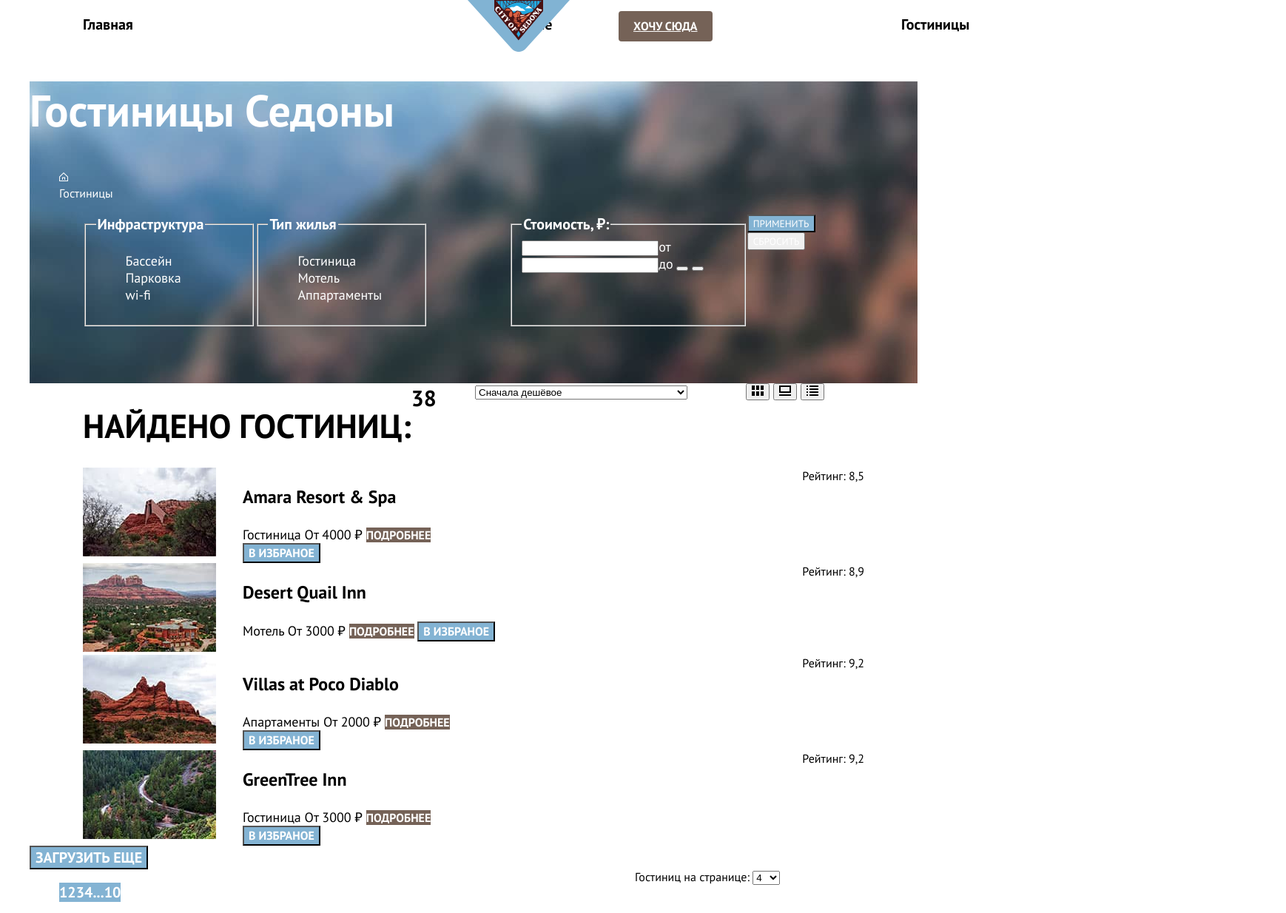
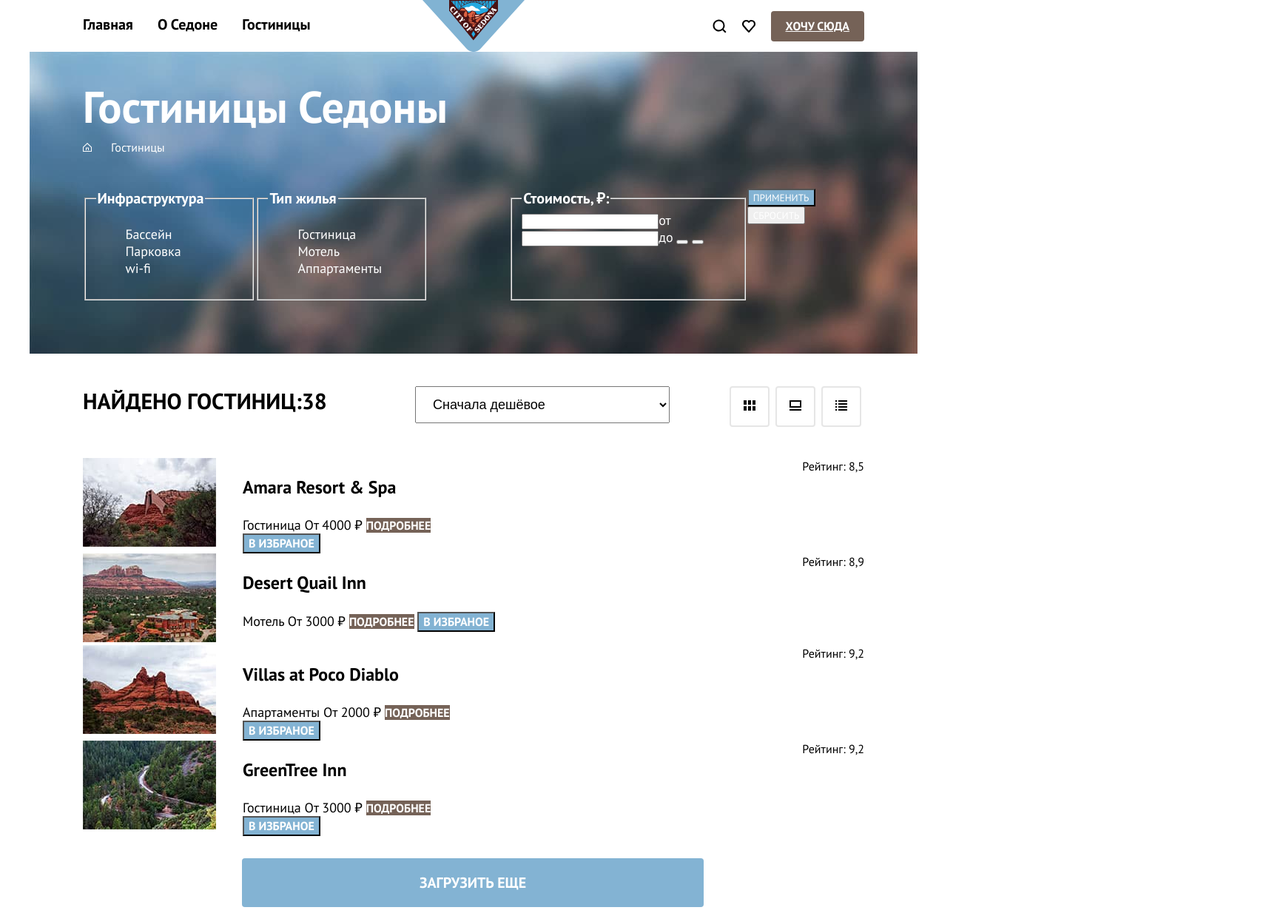
Before and after one commit to evgeniagotskina/1335597-sedona-32, a plain HTML site: page catalog.html in a window 1280 px wide. Shown: the top 1234 px of the page at 74% size, 1738 px wide, since content can reach past the window. Drawn offline with Linux system fonts and the light colour scheme.

Commit message:
микросетка всех страниц на флексах

```diff
--- a/catalog.html
+++ b/catalog.html
@@ -12,28 +12,28 @@
         <nav class="navigation">
             <ul class="navigation-list">
                 <li class="navigation-item">
-                    <a class="navigation-list" href="#">Главная</a>
+                    <a class="navigation-link" href="#">Главная</a>
                 </li>
                 <li class="navigation-item">
-                    <a class="navigation-list" href="#">О Седоне</a>
+                    <a class="navigation-link" href="#">О Седоне</a>
                 </li>
                 <li class="navigation-item">
-                    <a class="navigation-list" href="#">Гостиницы</a>
+                    <a class="navigation-link" href="#">Гостиницы</a>
                 </li>
             </ul>
 
             <a class="page-logo"><img src="/img/sedona-logo.svg" width="138px" height="70" alt="логотип сайта"> </a>
 
-            <section class="navigation-list navigation-user">
-                <a class="navigation-item user-item" href="#">
+            <section class=" navigation-user">
+                <a class="navigation-user-item" href="#">
 
                     <span class="visually-hidden">Поиск по сайту</span>
                 </a>
-                <a class="navigation-item user-item" href="#">
+                <a class="navigation-user-item" href="#">
 
                     <span class="visually-hidden">Избраное</span>
                 </a>
-                <a class="navigation-item navigation-button" href="#">Хочу сюда</a>
+                <a class="navigation-user-item navigation-button" href="#">Хочу сюда</a>
             </section>
         </nav>
 
@@ -271,9 +271,9 @@
 
     </main>
     <footer class="page-footer">
-        <section class="mailing">
-            <h2 class="mailing-title">Подпишитесь на рассылку</h2>
-            <p class="mailing-description">Только полезная информация и никакого спама, честное бойскаутское!</p>
+        <section class="mailing mailing-catalog">
+            <h2 class="mailing-title mailing-title-catalog">Подпишитесь на рассылку</h2>
+            <p class="mailing-description mailing-description-catalog">Только полезная информация и никакого спама, честное бойскаутское!</p>
             <form class="mailing-form" method="POST" action="#">
                 <label class="visually-hidden" for="mailing-input">ваша почта</label>
                 <input type="text" name="email" id="mailing-input" placeholder="Ваш email">
--- a/styles/styles.css
+++ b/styles/styles.css
@@ -19,7 +19,7 @@
     }
 
     body {
-        margin: 0;
+        margin: 0 auto;
         display: flex;
         flex-direction: column;
         min-height: 100%;
@@ -71,8 +71,8 @@
     /* Navigation */
 
     .navigation {
-        display: flex;
-        justify-content: space-between;
+        display: grid;
+        grid-template-columns: 1fr 138px 1fr;
         width: 1200px;
         margin: 0 auto;
         padding-right: 72px;
@@ -84,16 +84,22 @@
         display: flex;
         flex-direction: row;
         justify-content: start;
+        flex-wrap: wrap;
         color: inherit;
         text-decoration: none;
         list-style: none;
         margin: 0;
         padding: 0;
-        width: 520px;
+    }
+
+    .navigation-link {
+        text-decoration: none;
+        color: black;
     }
 
     .navigation-user {
         display: flex;
+        flex-wrap: wrap;
         max-width: 520px;
         margin-left: auto;
         align-items: center;
@@ -322,6 +328,7 @@
         width: 1200px;
         display: flex;
         justify-content: space-between;
+        box-sizing: border-box;
     }
 
     .mailing {
@@ -336,6 +343,11 @@
         padding-top: 1px;
     }
 
+    .mailing-catalog {
+        background-color: #FFFFFF;
+        background-image: none;
+    }
+
     .mailing-title {
         font-weight: bold;
         font-size: 30px;
@@ -345,6 +357,10 @@
         margin-bottom: 30px;
     }
 
+    .mailing-title-catalog {
+        color: black;
+    }
+
     .mailing-description {
         margin: 0;
         font-weight: normal;
@@ -352,6 +368,10 @@
         line-height: 26px;
         margin-top: 15px;
         margin-bottom: 60px;
+    }
+
+    .mailing-description-catalog {
+        color: #000;
     }
 
     .mailing-form {
@@ -410,7 +430,11 @@
 
     .contacts-copyright {
         width: 200px;
-        margin-right: 72px;
+    }
+
+    .contacts-copyright svg {
+        display: block;
+        margin-left: auto;
     }
     /* Catalog */
     /* Main-catalog */
@@ -427,11 +451,26 @@
         font-size: 60px;
         line-height: 78px;
         color: #FFFFFF;
+        margin: 0;
+        padding-top: 35px;
+        margin-left: 72px;
+        margin-bottom: 5px;
     }
     /* Breadcrumbs */
 
     .breadcrumbs {
+        display: flex;
         list-style: none;
+        margin: 0;
+        padding: 0;
+        margin-left: 72px;
+        margin-top: 5px;
+        margin-bottom: 45px;
+    }
+
+    .breadcrumbs-item {
+        display: block;
+        margin-right: 26px;
     }
 
     .breadcrumbs-link {
@@ -487,11 +526,19 @@
         display: flex;
         margin-left: 72px;
         margin-right: 72px;
+        margin-top: 44px;
+        margin-bottom: 42px;
+    }
+
+    .sorting-result {
+        margin: 0;
+        font-weight: bold;
+        font-size: 30px;
     }
 
     .filter-output {
         display: flex;
-        width: 500px;
+        width: 360px;
         font-weight: bold;
         font-size: 30px;
         line-height: 39px;
@@ -506,17 +553,37 @@
     }
 
     .sorting-type {
-        width: 287px;
-        margin-left: 30px;
+        margin-left: 89px;
     }
 
-    .sorting-type select {
-        width: 287px;
+    .button-sort {
+        border: none;
+        padding: 0;
+        background-color: inherit;
+        padding: 17px;
+        border: 2px solid #E6E6E6;
+        border-radius: 4px;
+        margin-right: 8px;
+    }
+
+    .button-sort:nth-child(3n) {
+        margin-right: 0;
+    }
+
+    .select-control {
+        padding-top: 13px;
+        padding-bottom: 13px;
+        padding-left: 19px;
+        padding-right: 127px;
+        font-weight: normal;
+        font-size: 18px;
+        line-height: 23px;
     }
 
     .container-type-card {
-        width: 160px;
-        margin-left: auto;
+        display: flex;
+        justify-content: end;
+        margin-left: 81px;
     }
     /* Hotel-Card */
 
@@ -585,16 +652,32 @@
         text-transform: uppercase;
         text-align: center;
         background-color: #83B3D3;
+        border: none;
+        padding: 0;
+        margin-top: 30px;
+        margin-bottom: 30px;
+        margin-left: 287px;
+        margin-right: 287px;
+        padding-top: 20px;
+        padding-bottom: 20px;
+        padding-left: 240px;
+        padding-right: 240px;
+        border-radius: 4px;
     }
     /* Pagination */
 
     .pagination {
         display: flex;
+        margin-left: 72px;
+        margin-right: 72px;
+        padding-top: 30px;
     }
 
     .pagination-list {
         display: flex;
         list-style: none;
+        margin: 0;
+        padding: 0;
     }
 
     .pagination-link {
@@ -602,6 +685,7 @@
     }
 
     .pagination-item a {
+        display: block;
         font-weight: bold;
         font-size: 20px;
         line-height: 26px;
@@ -609,10 +693,24 @@
         text-align: center;
         color: #FFFFFF;
         background-color: #83B3D3;
+        padding-top: 16px;
+        padding-bottom: 16px;
+        padding-left: 18px;
+        padding-right: 18px;
+        margin-right: 6px;
     }
 
     .sorting-number {
-        margin-left: auto;
+        margin-left: 397px;
         width: 382px;
         font-size: 16px;
+        padding-top: 15px;
     }
+
+    .select-number {
+        margin-left: 50px;
+        padding-left: 10px;
+        padding-top: 10px;
+        padding-bottom: 10px;
+        padding-right: 65px;
+    }
```
Also changed, not shown: index.html (+3 -3 lines).
